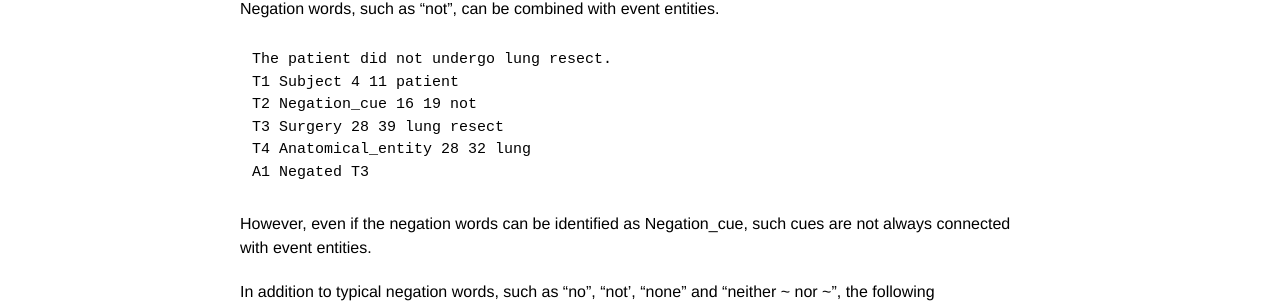
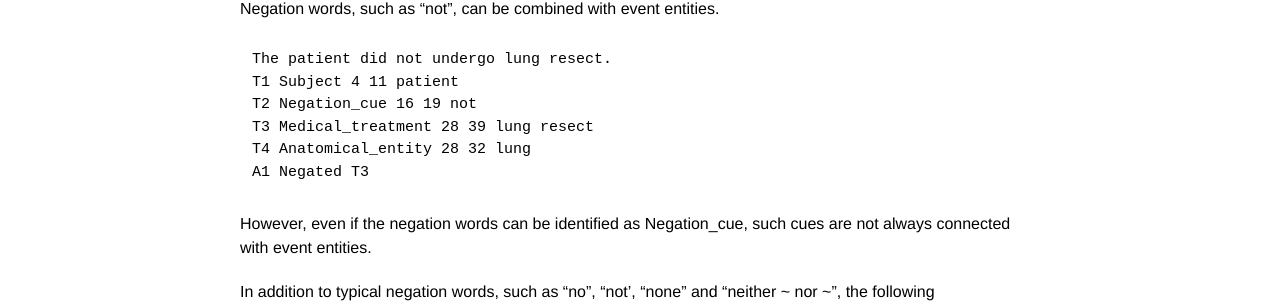
Before and after one commit to ezcatdb/clinicalcorpus-guidelines, a Jekyll site: the page built from _entity/NegationCue.md, in a window 1280 px wide. Shown: the part 171-478 px from the top of the page. Built offline with Jekyll 4.4.1, drawn with Linux system fonts in a browser that asks for light colours.

Commit message:
correction of NegationCue.md to correct surgery for Medical_treatment in sample data.

```diff
--- a/_entity/NegationCue.md
+++ b/_entity/NegationCue.md
@@ -11,7 +11,7 @@ Negation words, such as "not", can be combined with event entities.
 The patient did not undergo lung resect.
 T1 Subject 4 11 patient
 T2 Negation_cue 16 19 not
-T3 Surgery 28 39 lung resect
+T3 Medical_treatment 28 39 lung resect
 T4 Anatomical_entity 28 32 lung
 A1 Negated T3
 ~~~
```
